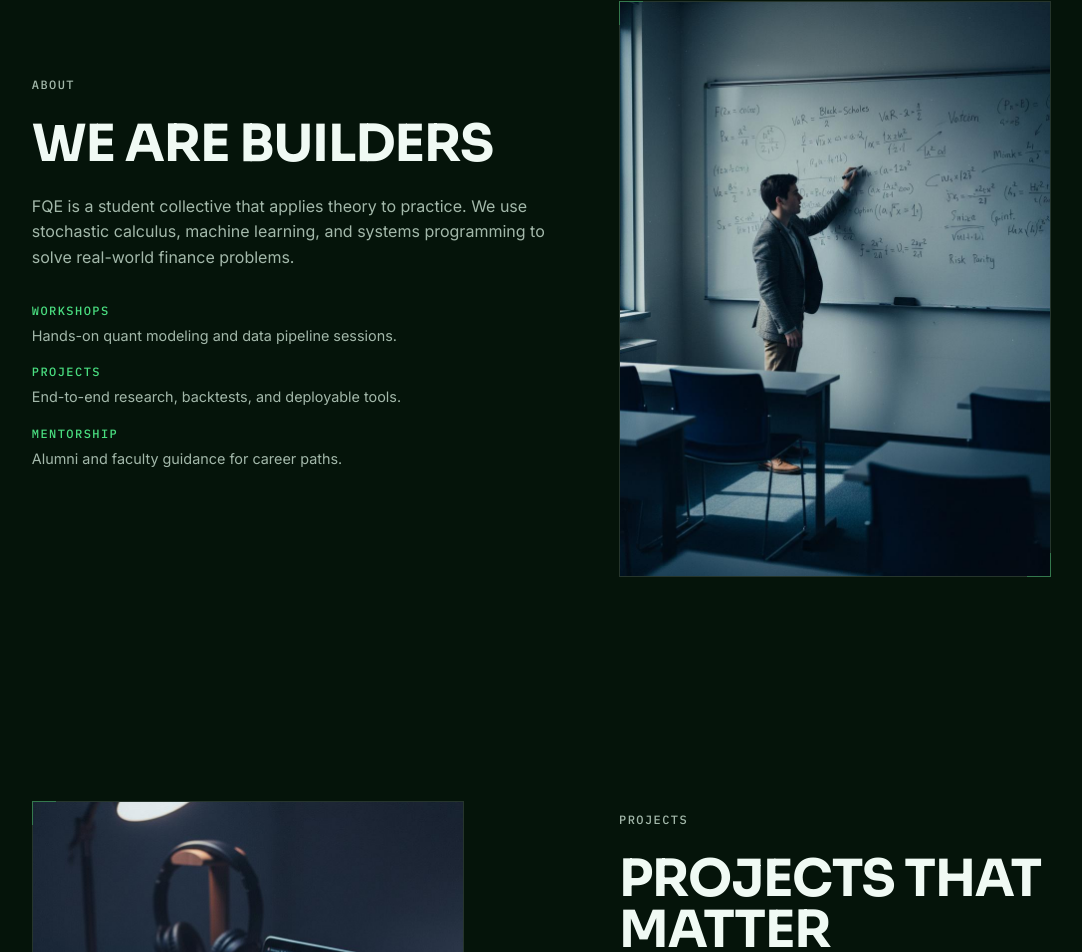
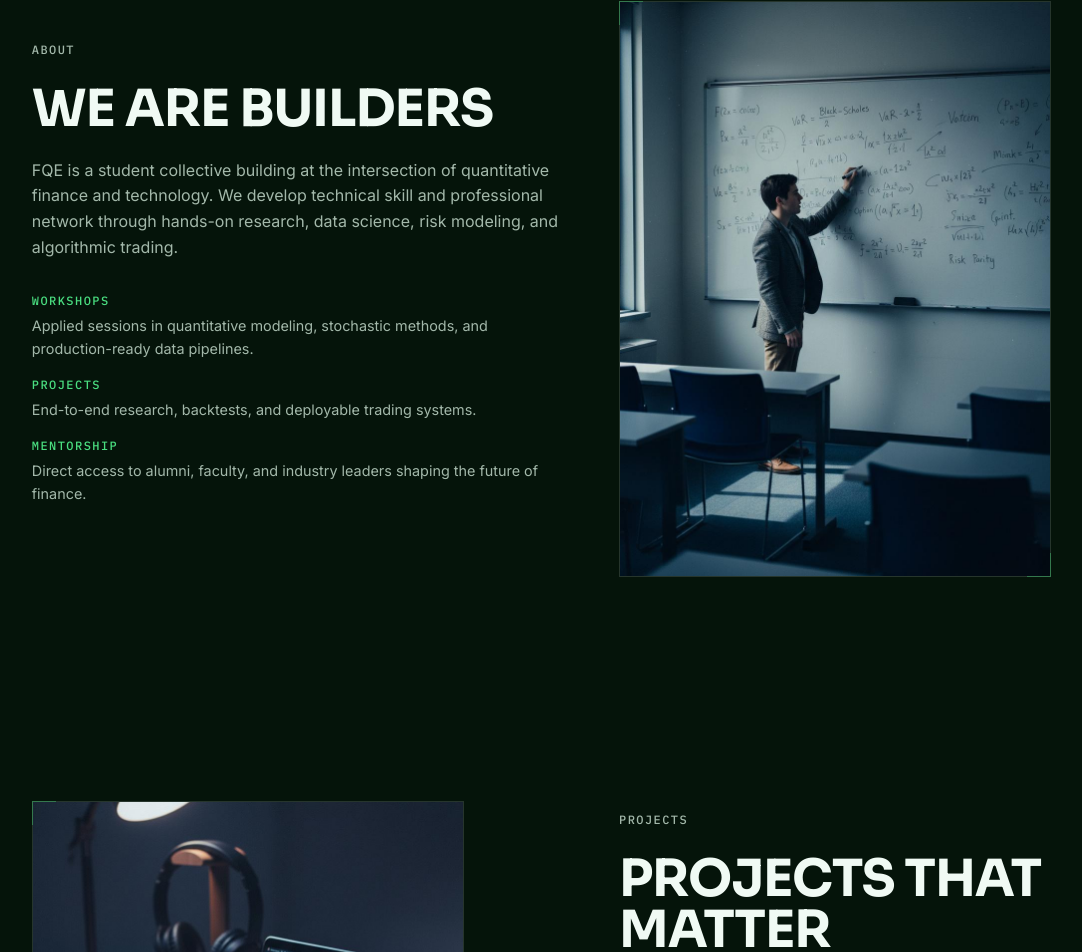
Before and after one commit to LifeDisparity/LifeDisparity.github.io, a React (Vite) app: page / in a window 1280 px wide. Shown: the part 911-1863 px from the top of the page, without its empty margins (45-1127 px from the left). Built offline with nearby package versions, Linux system fonts and the light colour scheme.

Commit message:
Update app content

```diff
--- a/src/App.tsx
+++ b/src/App.tsx
@@ -29,13 +29,13 @@ function App() {
           layout="right-photo"
           microLabel="About"
           headline="We Are Builders"
-          body="FQE is a student collective that applies theory to practice. We use stochastic calculus, machine learning, and systems programming to solve real-world finance problems."
+          body="FQE is a student collective building at the intersection of quantitative finance and technology. We develop technical skill and professional network through hands-on research, data science, risk modeling, and algorithmic trading."
           imageSrc="/about_whiteboard.jpg"
           imageAlt="Student writing on whiteboard"
           items={[
-            { label: 'Workshops', description: 'Hands-on quant modeling and data pipeline sessions.' },
-            { label: 'Projects', description: 'End-to-end research, backtests, and deployable tools.' },
-            { label: 'Mentorship', description: 'Alumni and faculty guidance for career paths.' },
+            { label: 'Workshops', description: 'Applied sessions in quantitative modeling, stochastic methods, and production-ready data pipelines.' },
+            { label: 'Projects', description: 'End-to-end research, backtests, and deployable trading systems.' },
+            { label: 'Mentorship', description: 'Direct access to alumni, faculty, and industry leaders shaping the future of finance.' },
           ]}
         />
 
```
